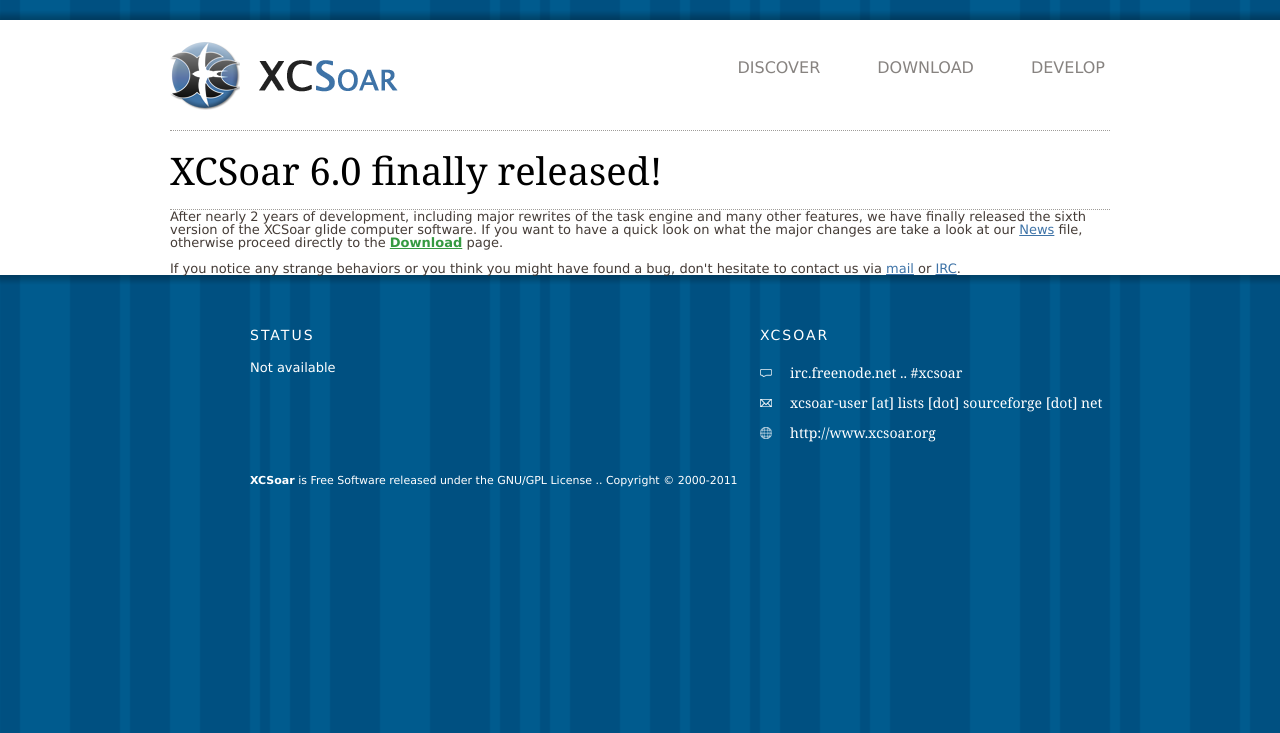
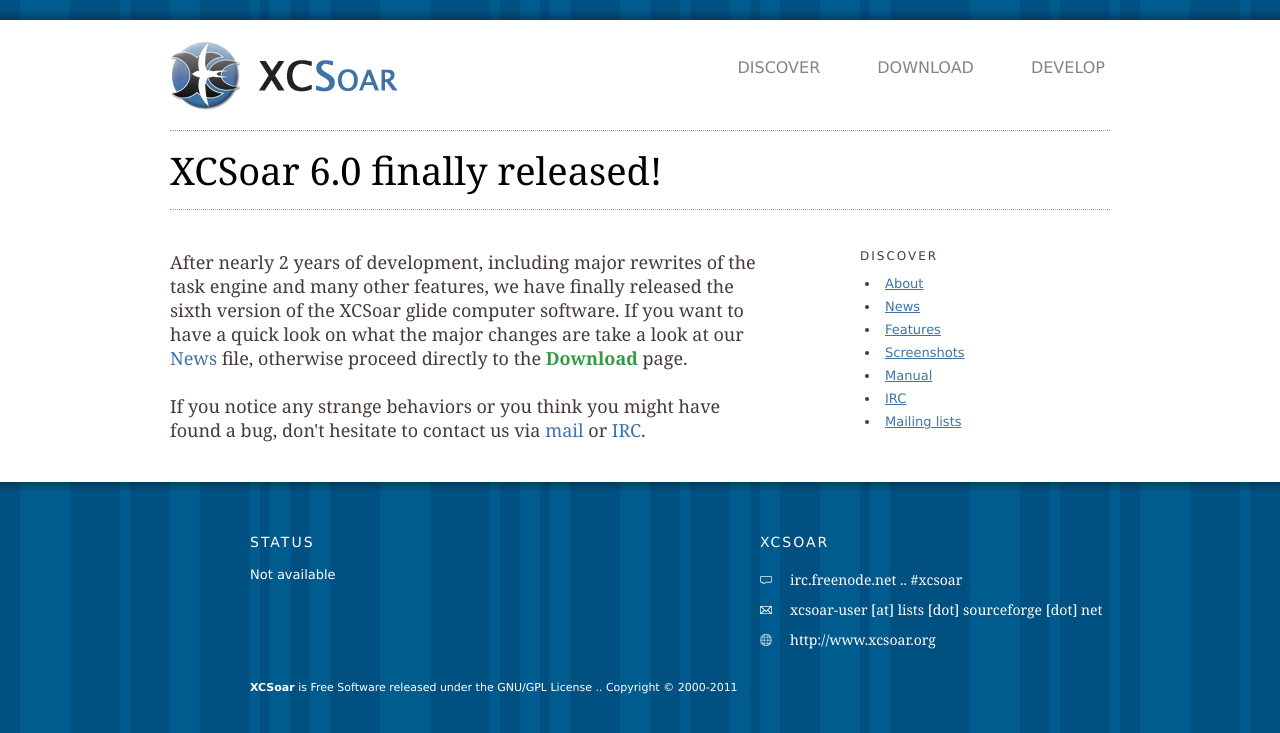
Before and after one commit to XCSoar/website, a Jekyll site: the page built from _posts/2010-12-20-XCSoar_6.0_released.html, in a window 1280 px wide. Shown: the top 733 px of the page. Built offline with Jekyll 4.4.1, drawn with Linux system fonts in a browser that asks for light colours.

Commit message:
_posts: Changed to new post layout

```diff
--- /dev/null
+++ b/_layouts/post.html
@@ -0,0 +1,19 @@
+{% if page.color %}
+{% assign color = page.color %}
+{% else %}
+{% assign color = 'blue' %}
+{% endif %}
+
+        {% include html_head.html %}
+
+        {% include header.html %}
+
+		<div id="content">
+			<div id="summary">
+                <h3>{{ content }}</h3>
+			</div>
+
+            {% include discover_menu.html %}
+		</div>
+
+        {% include footer.html %}
--- a/_posts/2010-12-20-XCSoar_6.0_released.html
+++ b/_posts/2010-12-20-XCSoar_6.0_released.html
@@ -1,5 +1,5 @@
 ---
-layout: default
+layout: post
 color: blue
 title: XCSoar 6.0 finally released!
 ---
```
